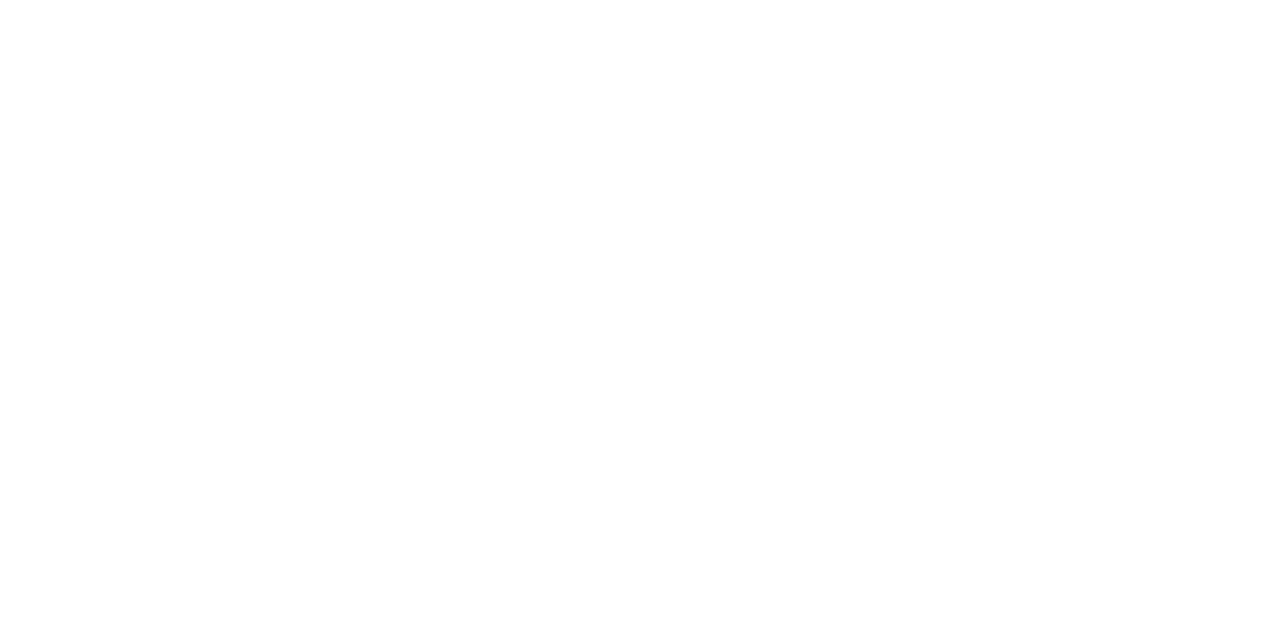
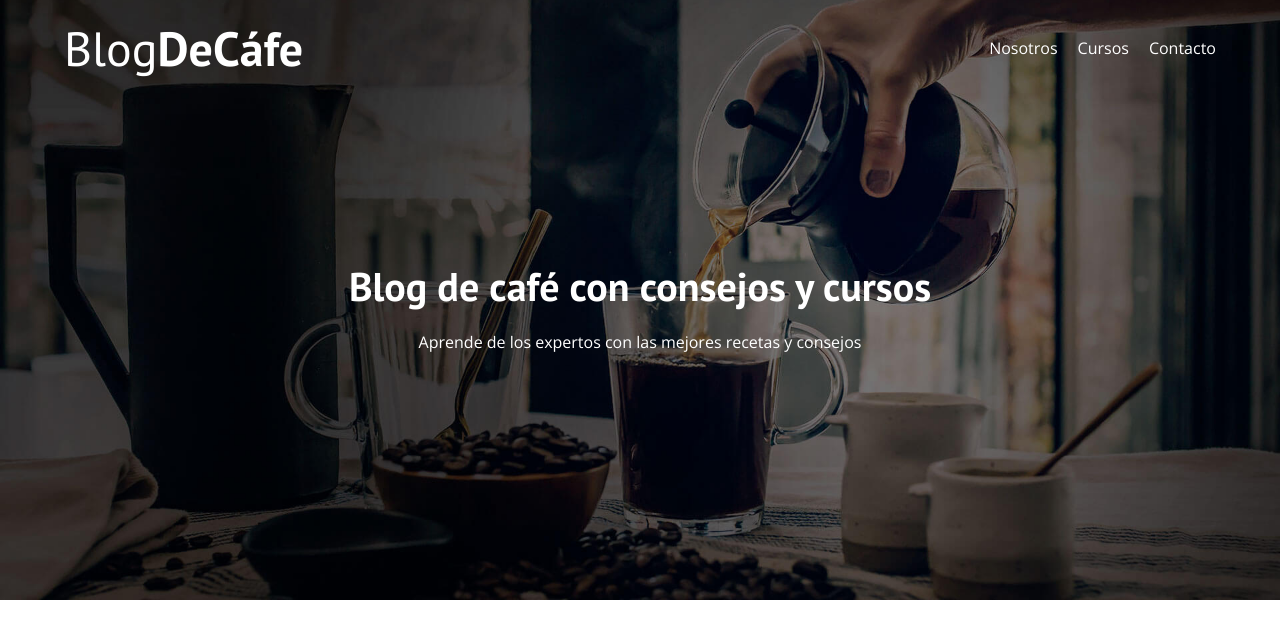
Before and after one commit to DiegoHerrera99/Blog-de-c-fe, a plain HTML site: page index.html in a window 1280 px wide. Drawn offline with nearby package versions, Linux system fonts and the light colour scheme.

Commit message:
Se agrego barra de navegación y el logo al header del sitio web

```diff
--- a/css/style.css
+++ b/css/style.css
@@ -76,3 +76,64 @@ img{
 .centrar-texto{
     text-align: center;
 }
+
+/*--------------------- HEADER ---------------------*/
+
+.header{
+    background-image: url(../img/banner.jpg);
+    height: 60rem;
+    background-size: cover;
+    background-position: center center;
+    background-repeat: no-repeat;
+}
+
+.header__texto{
+    color: var(--blanco);
+}
+
+@media (min-width: 768px){
+   .header__texto{
+       margin-top: 15rem;
+   }
+}
+
+/*---------------------- LOGO ----------------------*/
+
+.logo{
+    color: var(--blanco);
+}
+
+.logo__normal{
+    font-weight: 400;
+}
+
+.logo__bold{
+    font-weight: 700;
+}
+
+/*--------------------NAVEGACIÓN -------------------*/
+
+@media (min-width: 768px){
+    .barra{
+        display: flex;
+        justify-content: space-between;
+        align-items: center;
+    }
+}
+
+.navegacion{
+    display: flex;
+    flex-direction: column;
+    align-items: center;
+}
+
+@media (min-width: 768px){
+   .navegacion{
+       flex-direction: row;
+       gap: 2rem;
+   }
+}
+
+.navegacion__enlace{
+    color: var(--blanco);
+}
--- a/index.html
+++ b/index.html
@@ -1,5 +1,6 @@
 <!DOCTYPE html>
 <html lang="en">
+
 <head>
     <meta charset="UTF-8">
     <meta http-equiv="X-UA-Compatible" content="IE=edge">
@@ -12,7 +13,27 @@
     <link rel="preload" href="css/style.css" as="style">
     <link rel="stylesheet" href="css/style.css">
 </head>
+
 <body>
+
+    <header class="header">
+        <div class="contenedor barra">
+            <a class="logo" href="index.html">
+                <h1 class="logo__normal no-margin centrar-texto">Blog<span class="logo__bold">DeCáfe</span></h1>
+            </a>
+
+            <nav class="navegacion">
+                <a class="navegacion__enlace" href="nosotros.html">Nosotros</a>
+                <a class="navegacion__enlace" href="cursos.html">Cursos</a>
+                <a class="navegacion__enlace" href="contacto.html">Contacto</a>
+            </nav>
+        </div>
+
+        <div class="header__texto">
+            <h2 class="no-margin centrar-texto">Blog de café con consejos y cursos</h2>
+            <p class="no-margin centrar-texto">Aprende de los expertos con las mejores recetas y consejos</p>
+        </div>
+    </header>
 
 </body>
 </html>
```
